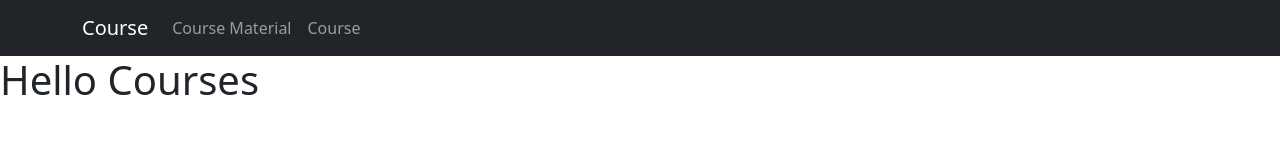
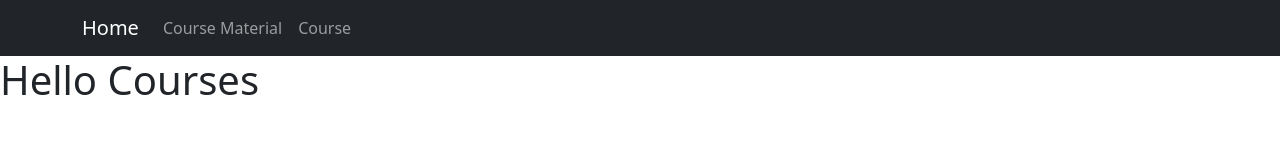
Before and after one commit to CMJD-110-Phase-2-Code-Bases/FrontEndTech02, a React (Create React App) app: page /course in a window 1280 px wide. Shown: the top 160 px of the page. Built offline with nearby package versions, Linux system fonts and the light colour scheme.

Commit message:
Add changes before change branch

```diff
--- a/src/components/CourseMaterial.tsx
+++ b/src/components/CourseMaterial.tsx
@@ -87,7 +87,10 @@ const tblHeaders : string [] = [
                 }
                   >Update
                   </Button>
-                  <Button variant="danger" onClick={()=> handleOnDelete(mat.materialId)}>Delete</Button>
+                  <Button variant="danger"
+                  onClick={()=> handleOnDelete(mat.materialId)}
+                  >Delete
+                  </Button>
 
               </td>
 
--- a/src/components/NavBar.tsx
+++ b/src/components/NavBar.tsx
@@ -8,7 +8,7 @@ export const NavBar = ()=>{
         <>
          <Navbar bg="dark" data-bs-theme="dark">
         <Container>
-          <Navbar.Brand as={Link} to="/">Course</Navbar.Brand>
+          <Navbar.Brand as={Link} to="/">Home</Navbar.Brand>
           <Nav className="me-auto">
             <Nav.Link as={Link} to="/coursematerial">Course Material</Nav.Link>
             <Nav.Link as={Link} to="/course">Course</Nav.Link>
```
